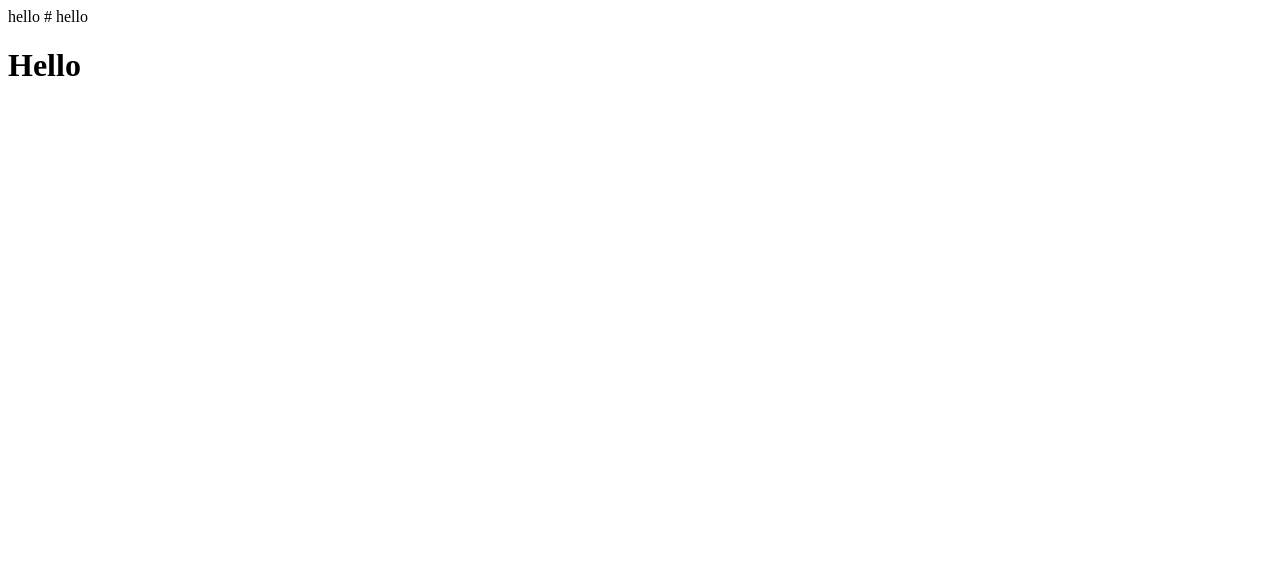
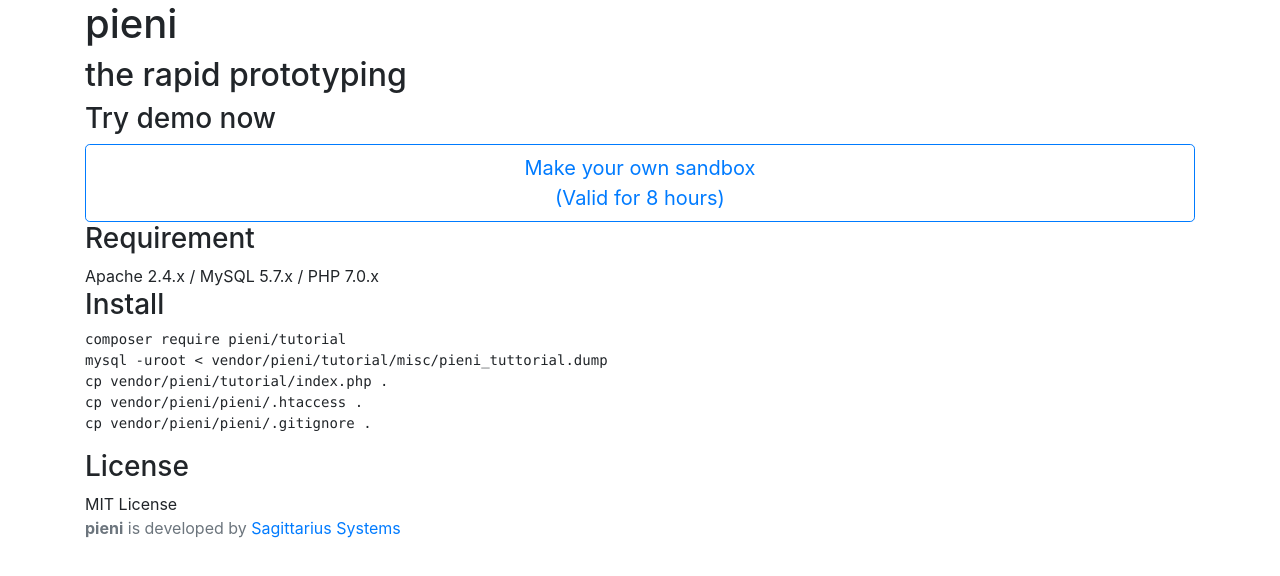
Before and after one commit to kentasaito/test, a plain HTML site: page index.html in a window 1280 px wide. Drawn offline with nearby package versions, Linux system fonts and the light colour scheme; no server answers.

Commit message:
Update index.html

```diff
--- a/index.html
+++ b/index.html
@@ -1,5 +1,45 @@
-hello
+<!doctype html>
+<html lang="en">
+  <head>
+    <meta charset="utf-8">
+    <meta name="viewport" content="width=device-width, initial-scale=1, shrink-to-fit=no">
+    <link href="https://fonts.googleapis.com/css?family=Ubuntu+Condensed" rel="stylesheet">
+    <link rel="stylesheet" href="https://stackpath.bootstrapcdn.com/bootstrap/4.1.0/css/bootstrap.min.css">
+    <link rel="stylesheet" href="./default.css">
+    <title>pieni - the rapid prototyping</title>
+  </head>
+  <body>
+    <div class="container">
+      <div id="logo"></div>
+      <h1>pieni</h1>
+      <h2>the rapid prototyping</h2>
 
-# hello
+      <h3>Try demo now</h3>
+      <div id="sandbox">
+        <a target="_blank" href="http://pieni.princia.net" class="btn btn-lg btn-block btn-outline-primary">Make your own sandbox<br>(Valid for 8 hours)</a>
+      </div>
 
-<h1>Hello</h1>
+      <h3>Requirement</h3>
+      Apache 2.4.x / MySQL 5.7.x / PHP 7.0.x
+
+      <h3>Install</h3>
+        <pre>
+composer require pieni/tutorial
+mysql -uroot < vendor/pieni/tutorial/misc/pieni_tuttorial.dump
+cp vendor/pieni/tutorial/index.php .
+cp vendor/pieni/pieni/.htaccess .
+cp vendor/pieni/pieni/.gitignore .
+</pre>
+
+      <h3>License</h3>
+      MIT License
+    </div>
+    <footer class="footer">
+      <div class="container">
+        <span class="text-muted"><strong>pieni</strong> is developed by <a target="_blank" href="http://sagittar.org">Sagittarius Systems</a></span>
+      </div>
+    </footer>
+    <script src="https://code.jquery.com/jquery-3.3.1.min.js"></script>
+    <script>$.ajax({url:'./logo.html',success:function(data){$('#logo').html(data);}});</script>
+  </body>
+</html>
```
